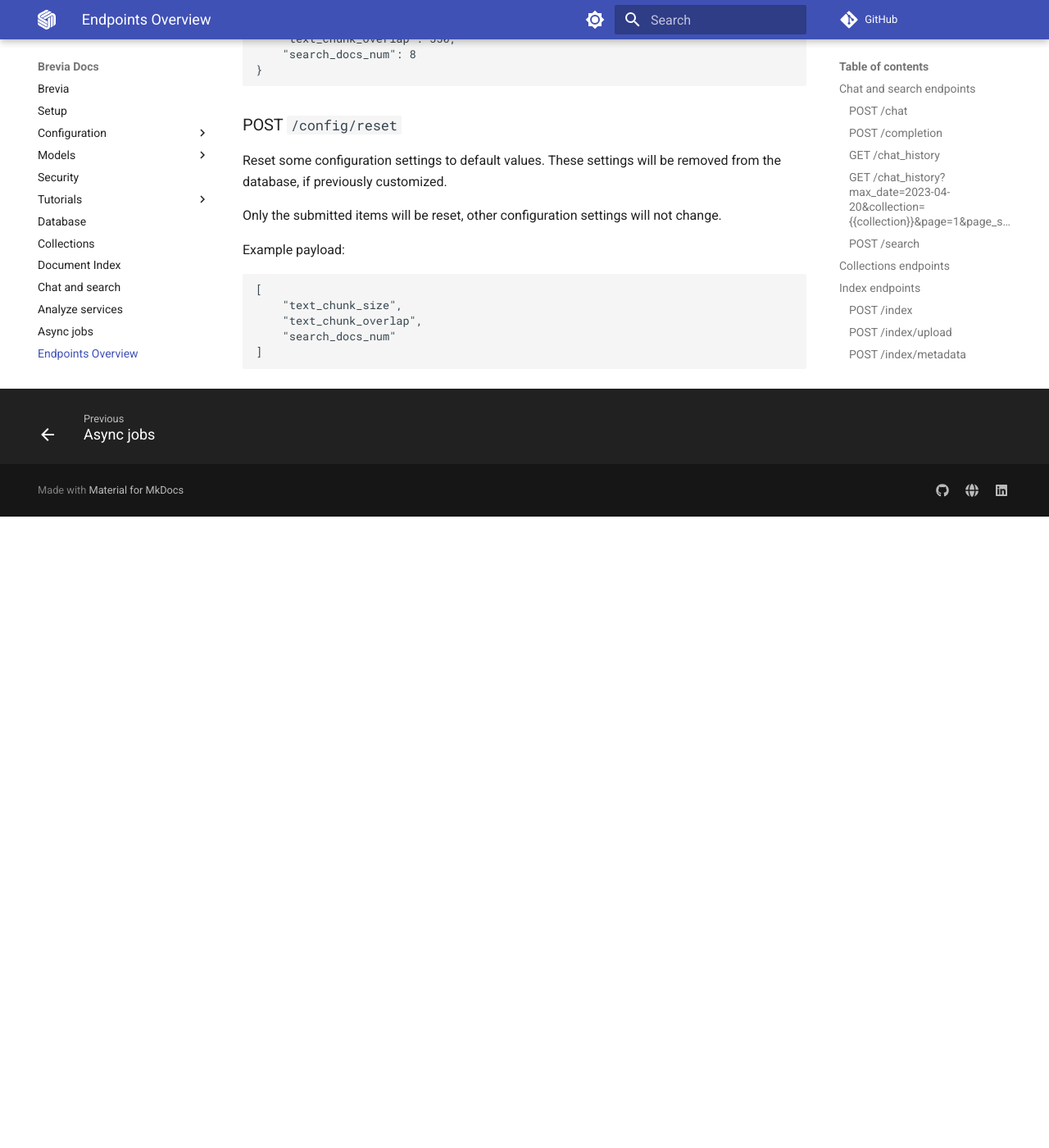
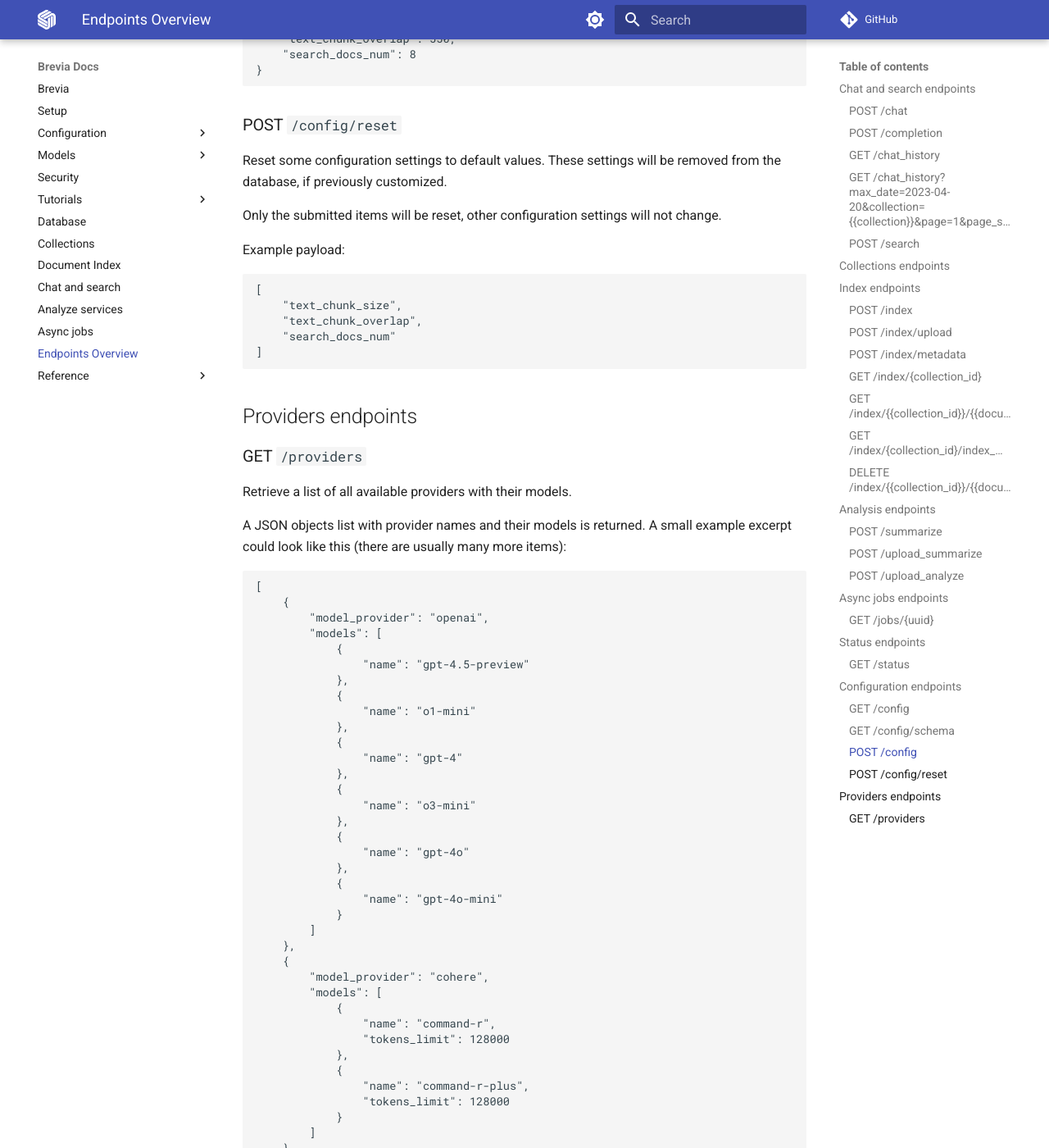
Before and after one commit to brevia-ai/brevia, an MkDocs documentation site: the page built from docs/endpoints_overview.md, in a window 1280 px wide and 1400 px high, scrolled down 8126 px. Shown: the whole window at 82% size. Built offline with MkDocs 1.6.1 and Material for MkDocs 9.7.7, drawn with Linux system fonts in a browser that asks for light colours; comment, search, counter and statistics services are not loaded; before the commit the page ends 8756 px from its top, so only the background shows below that; some of the changed text lies outside the part shown.

Commit message:
docs: add `/providers` and `providers` settings info

````diff
--- a/docs/endpoints_overview.md
+++ b/docs/endpoints_overview.md
@@ -401,3 +401,84 @@
     "search_docs_num"
 ]
 ```
+
+## Providers endpoints
+
+### GET `/providers`
+
+Retrieve a list of all available providers with their models.
+
+A JSON objects list with provider names and their models is returned.
+A small example excerpt could look like this (there are usually many more items):
+
+```JSON
+[
+    {
+        "model_provider": "openai",
+        "models": [
+            {
+                "name": "gpt-4.5-preview"
+            },
+            {
+                "name": "o1-mini"
+            },
+            {
+                "name": "gpt-4"
+            },
+            {
+                "name": "o3-mini"
+            },
+            {
+                "name": "gpt-4o"
+            },
+            {
+                "name": "gpt-4o-mini"
+            }
+        ]
+    },
+    {
+        "model_provider": "cohere",
+        "models": [
+            {
+                "name": "command-r",
+                "tokens_limit": 128000
+            },
+            {
+                "name": "command-r-plus",
+                "tokens_limit": 128000
+            }
+        ]
+    },
+    {
+        "model_provider": "anthropic",
+        "models": [
+            {
+                "name": "claude-3-7-sonnet-20250219"
+            },
+            {
+                "name": "claude-3-5-sonnet-20241022"
+            }
+        ]
+    },
+    {
+        "model_provider": "ollama",
+        "models": [
+            {
+                "name": "llama3.2:latest"
+            }
+        ]
+    },
+    {
+        "model_provider": "deepseek",
+        "models": [
+            {
+                "name": "deepseek-chat"
+            },
+            {
+                "name": "deepseek-reasoner"
+            }
+        ]
+    }
+]
+
+```
````
Also changed, not shown: docs/config.md (+78 -6 lines).
